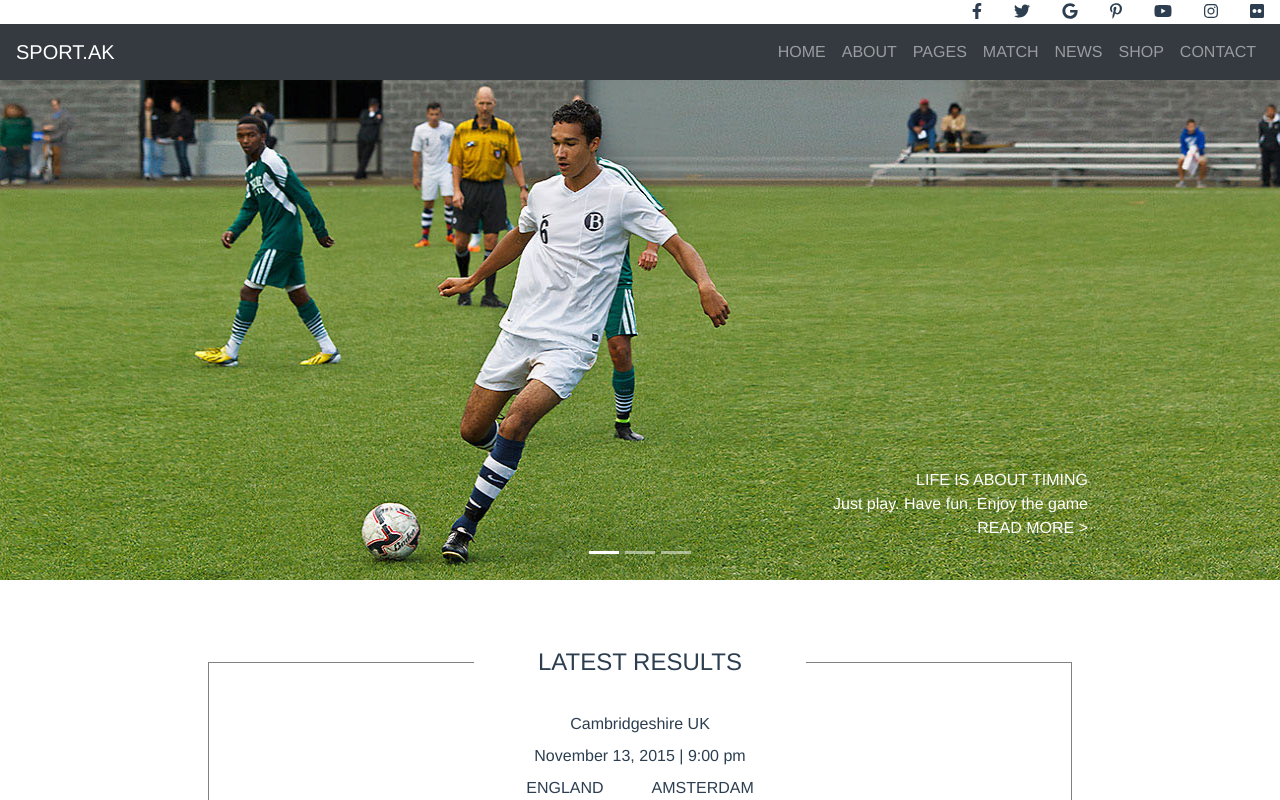
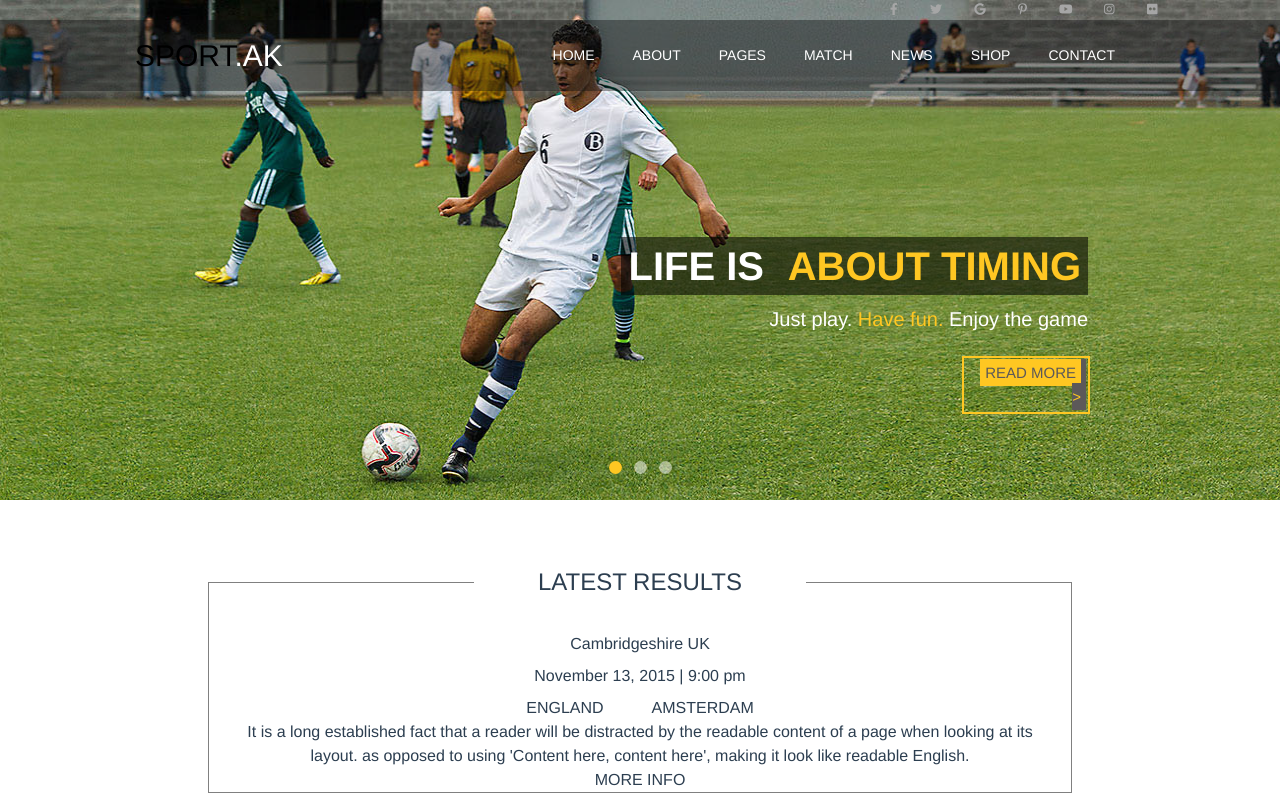
Before and after one commit to sarasnmsp21/sport, a Vue app: page /#/sport in a window 1280 px wide. Shown: the top 800 px of the page. Built offline with nearby package versions, Linux system fonts and the light colour scheme; the HTML template or start-up script is replaced by a standard one.

Commit message:
header component

```diff
--- a/src/assets/scss/_variables.scss
+++ b/src/assets/scss/_variables.scss
@@ -1,5 +1,7 @@
 $color-yellow:#fdbd00;
 $color-lightyellow:#ffc722;
 $color-white:#fff;
+$color-black:#000;
 $color-dark-gray: rgb(92, 89, 89);
-$color-light-gray:#a6a6a6
+$color-light-gray:#a6a6a6;
+$menu-bg:#0a0a0a66;
--- a/src/components/Header.vue
+++ b/src/components/Header.vue
@@ -1,10 +1,13 @@
 <template>
-  <div>
-    <div class="text-right">
+  <div class=" mx-auto">
+    <div class="col-md-10 mx-auto">
+      <div class="text-right social-icon-position col social-icon-font">
         <span class="m-3 "
           ><font-awesome-icon :icon="['fab', 'facebook-f']"
         /></span>
-      <span class="m-3 "><font-awesome-icon :icon="['fab', 'twitter']"/></span>
+        <span class="m-3 "
+          ><font-awesome-icon :icon="['fab', 'twitter']"
+        /></span>
         <span class="m-3 "><font-awesome-icon :icon="['fab', 'google']"/></span>
         <span class="m-3 "
           ><font-awesome-icon :icon="['fab', 'pinterest-p']"
@@ -15,17 +18,21 @@
         <span class="m-3 "
           ><font-awesome-icon :icon="['fab', 'instagram']"
         /></span>
-      <span class="m-3 "
-        ><font-awesome-icon :icon="['fab', 'flickr']"
-      /></span>
+        <span class="m-3 "><font-awesome-icon :icon="['fab', 'flickr']"/></span>
       </div>
-    <b-navbar toggleable="lg" type="dark" variant="dark">
-      <b-navbar-brand href="#">SPORT.AK</b-navbar-brand>
+    </div>
+    <div>
+      <b-navbar toggleable="lg" class="menu-position col-md-12 menu-bg">
+        <div class="col-md-10 d-flex mx-auto">
+          <b-navbar-brand href="#" class="brandname-font">
+            <span class="brandname-color1">SPORT</span>
+            <span class="brandname-color">.AK</span>
+          </b-navbar-brand>
 
           <b-navbar-toggle target="nav-collapse"></b-navbar-toggle>
 
           <b-collapse id="nav-collapse" is-nav>
-        <b-navbar-nav class="ml-auto">
+            <b-navbar-nav class="ml-auto menu-font ">
               <b-nav-item href="#">HOME</b-nav-item>
               <b-nav-item href="#">ABOUT</b-nav-item>
               <b-nav-item href="#">PAGES</b-nav-item>
@@ -37,7 +44,47 @@
 
             <!-- Right aligned nav items -->
           </b-collapse>
+        </div>
       </b-navbar>
     </div>
+  </div>
 </template>
-<style lang="scss"></style>
+<style lang="scss">
+@import "../assets/scss/variables.scss";
+.social-icon-position {
+  position: absolute;
+  z-index: 1;
+}
+.social-icon-font {
+  font-size: 12px;
+  color: $color-light-gray;
+}
+.menu-position {
+  position: absolute;
+  z-index: 1;
+  top: 20px;
+}
+.menu-bg {
+  background-color: $menu-bg;
+}
+.menu-font {
+  font-size: 14px;
+}
+.brandname-font {
+  font-size: 30px;
+}
+.brandname-color {
+  color: $color-white;
+}
+.brandname-color1 {
+  color: $color-black;
+}
+.navbar-light .navbar-nav .nav-link {
+  color: $color-white;
+  padding-right: 30px;
+}
+.navbar-light .navbar-nav .nav-link:hover {
+  color: $color-lightyellow;
+  border-bottom: 3px solid $color-lightyellow;
+}
+</style>
--- a/src/components/footer.vue
+++ b/src/components/footer.vue
@@ -31,6 +31,16 @@
           </div>
         </div>
       </div>
+      <div class="d-flex justify-content-between">
+        <div >
+          <span class="mr-5">About</span>
+          <span class="mr-5">Players</span>
+          <span class="mr-5">Match</span>
+          <span class="mr-5">Results</span>
+          <span class="mr-5">News</span>
+        </div>
+        <div>Copyright 2015 Spartak Team. All Rights Reserved.</div>
+      </div>
     </div>
   </div>
 </template>
--- a/src/components/sliderhead.vue
+++ b/src/components/sliderhead.vue
@@ -14,9 +14,18 @@
           height="500"
         />
         <div class="carousel-caption text-right">
-         <div>LIFE IS ABOUT TIMING</div>
-         <div>Just play. Have fun. Enjoy the game</div>
-         <div>READ MORE <span> > </span></div>
+          <div class="banner-fontsize">
+            <span class="color-white banner-text-bg">LIFE IS</span>
+            <span class="color-orange banner-text-bg"> ABOUT TIMING</span>
+          </div>
+          <div class="banner-font2 mb-4 mt-2">
+            <span>Just play.</span><span class="color-orange"> Have fun.</span
+            ><span> Enjoy the game</span>
+          </div>
+          <div class="mb-5 text-outline">
+            <span class="fontstyle-bg">READ MORE</span>
+            <span class="arrow-bg"> > </span>
+          </div>
         </div>
       </div>
       <div class="carousel-item">
@@ -60,4 +69,51 @@ export default {
   }
 };
 </script>
-<style lang="scss"></style>
+<style lang="scss">
+@import "../assets/scss/variables.scss";
+.color-white {
+  color: $color-white;
+}
+.color-orange {
+  color: $color-lightyellow;
+}
+.banner-fontsize {
+  font-size: 40px;
+  font-weight: 600;
+}
+.banner-text-bg {
+  background-color: #0000008f;
+  padding: 7px;
+}
+.banner-font2 {
+  font-size: 20px;
+}
+.fontstyle-bg {
+  font-size: 15px;
+  background-color: $color-lightyellow;
+  padding: 5px;
+  color: $color-dark-gray;
+}
+.arrow-bg {
+  font-size: 15px;
+  background-color: $color-dark-gray;
+  padding: 5px;
+  color: $color-lightyellow;
+}
+.text-outline {
+  outline: 2px solid #ffc722;
+  margin-left: 772px;
+  padding: 3px 2px;
+}
+.carousel-indicators li {
+  margin-right: 6px;
+  margin-left: 6px;
+  width: 13px;
+  height: 13px;
+  border-radius: 50%;
+  background-color: $color-white;
+}
+.carousel-indicators .active {
+  background-color: $color-lightyellow;
+}
+</style>
```
Lines whose indentation alone changed are shown as unchanged.
